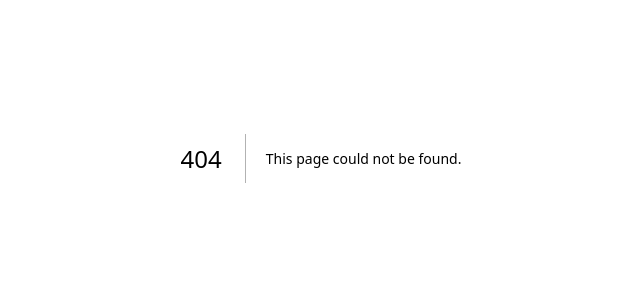
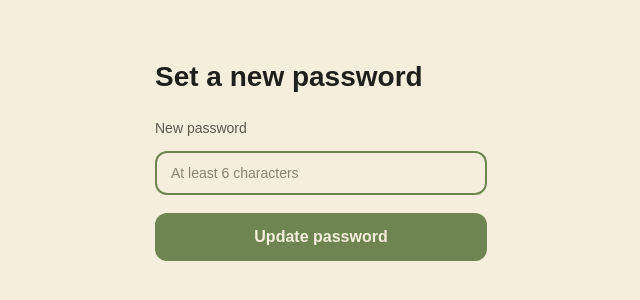
Before and after one commit to azkatazkia/EMBEGE, a Next.js app: page /reset-password in a window 1280 px wide. Before the commit this address had no page. Shown: the part 242-542 px from the top of the page, without its empty margins (319-959 px from the left). Built offline with nearby package versions, Linux system fonts and the light colour scheme; no server answers; a web font is replaced by a local one.

Commit message:
Add forgot password flow and fix recipes auth guard

```diff
--- a/app/login/page.js
+++ b/app/login/page.js
@@ -13,6 +13,8 @@ export default function LoginPage() {
   const [password, setPassword] = useState("");
   const [loading, setLoading] = useState(false);
   const [error, setError] = useState(null);
+  const [resetSent, setResetSent] = useState(false);
+  const [resetLoading, setResetLoading] = useState(false);
 
   const onSubmit = async (e) => {
     e.preventDefault();
@@ -24,6 +26,18 @@ export default function LoginPage() {
     setLoading(false);
     if (authError) return setError(authError.message);
     router.push("/dashboard");
+  };
+
+  const handleForgotPassword = async () => {
+    setError(null);
+    if (!email.includes("@")) return setError("Enter your email above first.");
+    setResetLoading(true);
+    const { error: resetError } = await supabase.auth.resetPasswordForEmail(email, {
+      redirectTo: `${window.location.origin}/reset-password`,
+    });
+    setResetLoading(false);
+    if (resetError) return setError(resetError.message);
+    setResetSent(true);
   };
 
   return (
@@ -58,6 +72,11 @@ export default function LoginPage() {
                 value={password} onChange={(e) => setPassword(e.target.value)}
               />
             </label>
+            {resetSent && (
+              <div style={{ background: "rgba(74,124,66,0.08)", color: "var(--leaf-800)", padding: "10px 14px", borderRadius: 12, fontSize: 13 }}>
+                Check your email for a password reset link.
+              </div>
+            )}
             {error && (
               <div style={{ background: "rgba(196,69,54,0.08)", color: "var(--status-urgent)", padding: "10px 14px", borderRadius: 12, fontSize: 13 }}>
                 {error}
@@ -67,7 +86,14 @@ export default function LoginPage() {
               {loading ? "Logging in…" : "Log in"}
             </button>
             <div style={{ display: "flex", justifyContent: "space-between", alignItems: "center", fontSize: 13 }}>
-              <span style={{ color: "var(--text-tertiary)" }}>Forgot password?</span>
+              <button
+                type="button"
+                onClick={handleForgotPassword}
+                disabled={resetLoading}
+                style={{ background: "none", border: "none", padding: 0, color: "var(--text-tertiary)", cursor: "pointer", textDecoration: "underline" }}
+              >
+                {resetLoading ? "Sending…" : "Forgot password?"}
+              </button>
               <Link href="/signup" style={{ color: "var(--text-brand)", fontWeight: 600 }}>Create account</Link>
             </div>
           </form>
--- a/app/recipes/page.js
+++ b/app/recipes/page.js
@@ -5,6 +5,7 @@ import Link from "next/link";
 import { AppShell } from "@/components/Sidebar";
 import { createClient } from "@/lib/supabase";
 import { I } from "@/components/Icons";
+import { useRouter } from "next/navigation";
 
 const TIME_CHIPS = ["Any", "Under 15 min", "Under 30 min", "Under 1 hr"];
 const INGR_CHIPS = ["All ingredients only", "Include partial matches"];
@@ -547,6 +548,7 @@ function DetailView({ recipe, dietaryRestrictions, onBack }) {
 
 export default function RecipesPage() {
   const supabase = createClient();
+  const router = useRouter();
 
   const [filterOpen,          setFilterOpen         ] = useState(false);
   const [searchQuery,         setSearchQuery        ] = useState("");
@@ -565,9 +567,10 @@ export default function RecipesPage() {
   const [error,               setError              ] = useState(null);
 
   useEffect(() => {
-    async function loadUser() {
+    async function init() {
       const { data: { user } } = await supabase.auth.getUser();
-      if (!user) return;
+      if (!user) { router.push("/login"); return; }
+
       const { data: member } = await supabase
         .from("household_members")
         .select("display_name")
@@ -577,11 +580,10 @@ export default function RecipesPage() {
         setDisplayName(member.display_name);
         setUserInitial(member.display_name[0]?.toUpperCase() ?? "?");
       }
+
+      await fetchRecipes();
     }
-    loadUser();
-  }, []);
 
-  useEffect(() => {
     async function fetchRecipes() {
       setLoading(true);
       setError(null);
@@ -603,7 +605,8 @@ export default function RecipesPage() {
         setLoading(false);
       }
     }
-    fetchRecipes();
+
+    init();
   }, []);
 
   const filterArgs = { searchQuery, timeActive, ingrActive, dietActive };
--- /dev/null
+++ b/app/reset-password/page.tsx
@@ -0,0 +1,56 @@
+"use client";
+
+import { useState, useEffect } from "react";
+import { useRouter } from "next/navigation";
+import { createClient } from "@/lib/supabase";
+
+export default function ResetPasswordPage() {
+  const router = useRouter();
+  const supabase = createClient();
+  const [password, setPassword] = useState("");
+  const [loading, setLoading] = useState(false);
+  const [error, setError] = useState(null);
+  const [done, setDone] = useState(false);
+
+  const onSubmit = async (e) => {
+    e.preventDefault();
+    setError(null);
+    if (!password || password.length < 6) return setError("Password needs at least 6 characters.");
+    setLoading(true);
+    const { error: updateError } = await supabase.auth.updateUser({ password });
+    setLoading(false);
+    if (updateError) return setError(updateError.message);
+    setDone(true);
+    setTimeout(() => router.push("/login"), 2000);
+  };
+
+  return (
+    <div style={{ minHeight: "100vh", display: "flex", alignItems: "center", justifyContent: "center", background: "var(--surface-canvas)" }}>
+      <div style={{ maxWidth: 380, width: "100%", padding: 24 }}>
+        <h1 style={{ margin: 0, fontSize: 28, fontWeight: 700, marginBottom: 20 }}>Set a new password</h1>
+
+        {done ? (
+          <p style={{ color: "var(--leaf-800)" }}>Password updated. Redirecting to login…</p>
+        ) : (
+          <form onSubmit={onSubmit} style={{ display: "flex", flexDirection: "column", gap: 18 }}>
+            <label style={{ display: "flex", flexDirection: "column", gap: 6 }}>
+              <span className="input-label">New password</span>
+              <input
+                className="input" type="password" placeholder="At least 6 characters"
+                value={password} onChange={(e) => setPassword(e.target.value)} autoFocus
+              />
+            </label>
+            {error && (
+              <div style={{ background: "rgba(196,69,54,0.08)", color: "var(--status-urgent)", padding: "10px 14px", borderRadius: 12, fontSize: 13 }}>
+                {error}
+              </div>
+            )}
+            <button type="submit" className="btn btn-primary btn-lg" disabled={loading}>
+              {loading ? "Updating…" : "Update password"}
+            </button>
+          </form>
+        )}
+      </div>
+    </div>
+  );
+}
```
